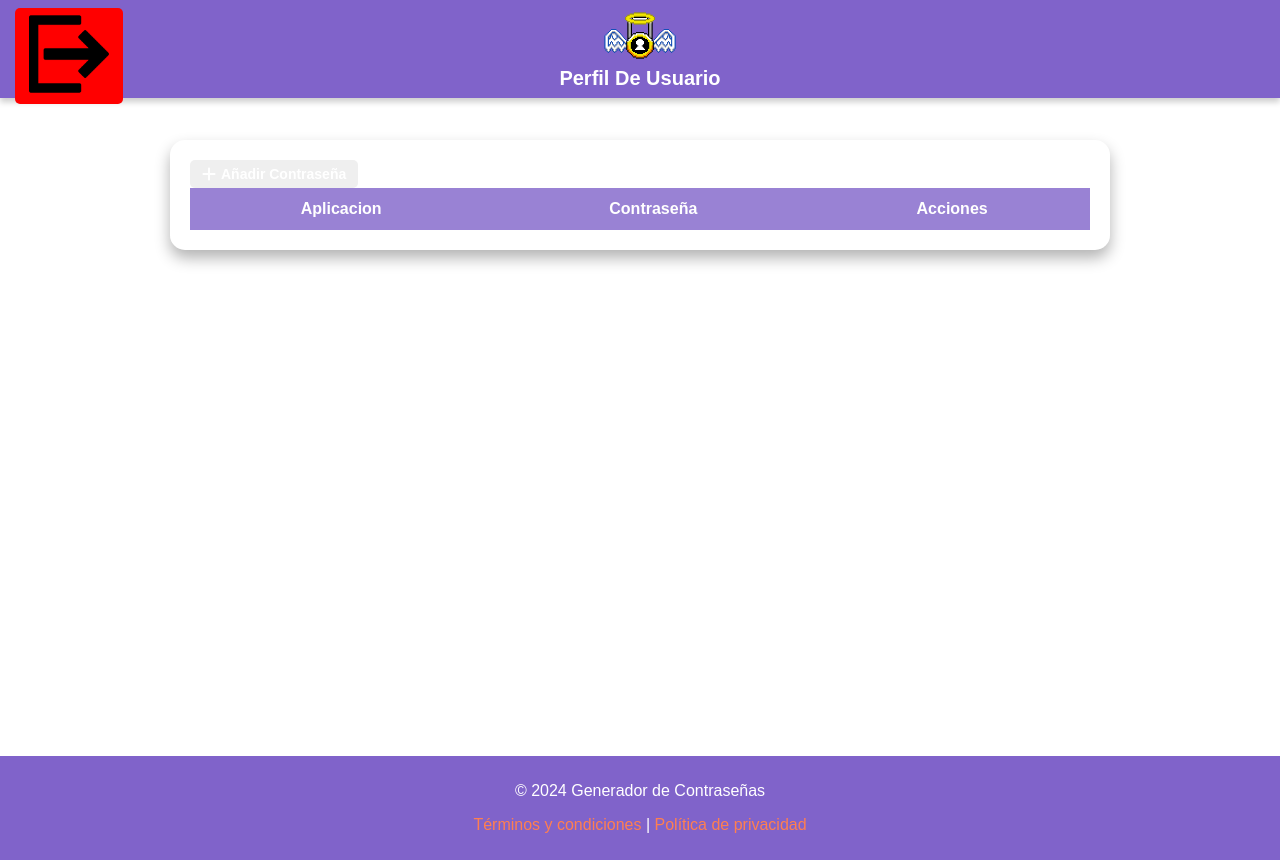
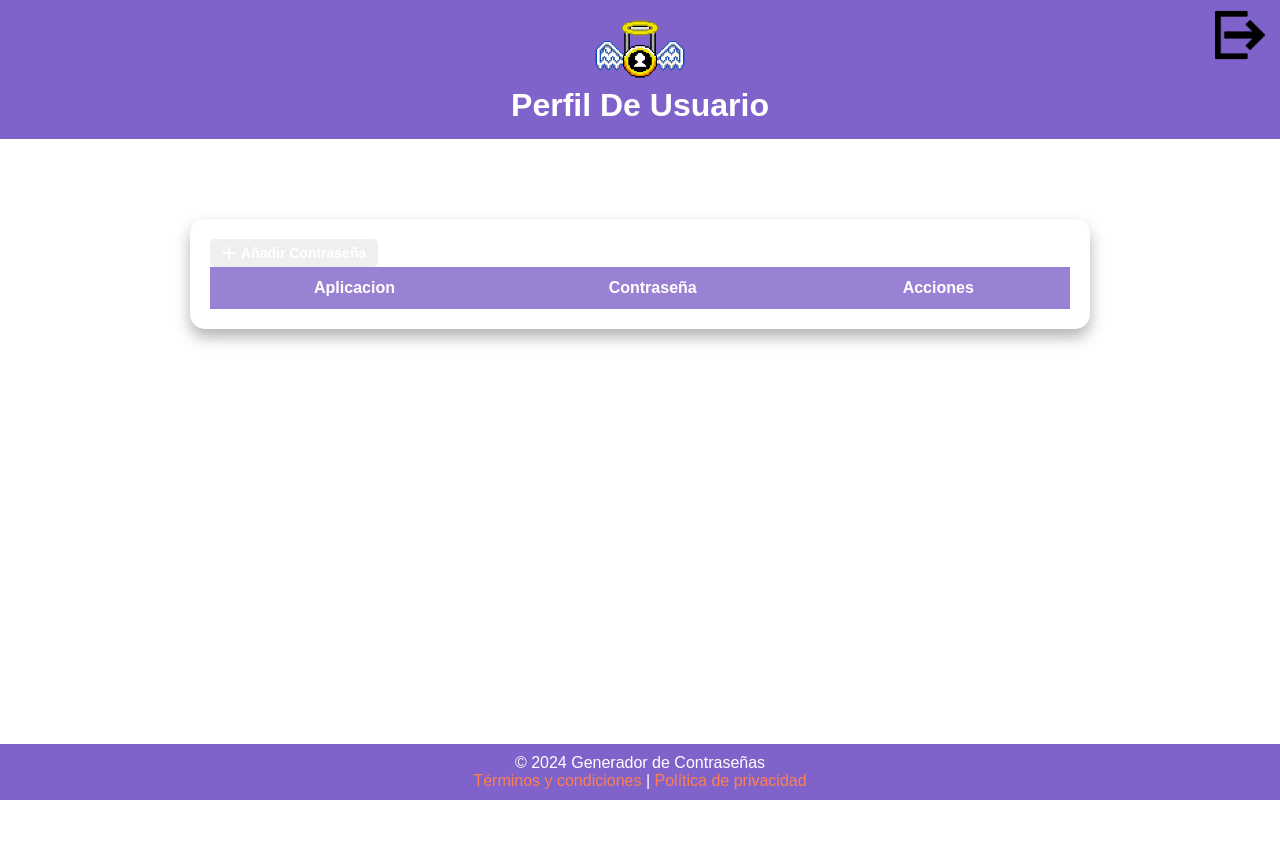
Before and after one commit to Jorkel79/Proyecto_WEBINTEGRAL, a PHP site: page /TablaDeRegistros.php in a window 1280 px wide. After the commit the page ends 800 px from the top, so only its background shows below. Run offline with PHP 8.4, Linux system fonts and the light colour scheme; lists and menus that the app fills with data are empty.

Commit message:
correcion del css de la interfaz tabla

```diff
--- a/css/tabla.css
+++ b/css/tabla.css
@@ -1,3 +1,9 @@
+* {
+    margin: 0;
+    padding: 0;
+    box-sizing: border-box; /* Asegura que el padding no afecte el tamaño total */
+}
+
 /* Fondo del body */
 body {
     font-family: Arial, sans-serif;
@@ -6,59 +12,61 @@ body {
     display: flex;
     flex-direction: column;
     min-height: 100vh;
-
     background-attachment: fixed;
-    padding-top: 60px; /* Espacio para que el contenido no quede oculto por el header */
+    padding-top: 0px; /* Espacio para que el contenido no quede oculto por el header */
 }
 
-/* Estilo del header */
 header {
+    width: 100vw;
     background-color: rgb(128, 99, 202);
     color: white;
-    padding: 8px 0; /* Altura reducida */
+    padding: 15px 0;
     text-align: center;
-    position: fixed;
-    top: 0;
+    position: relative;
     left: 0;
-    width: 100%;
-    z-index: 1000;
-    box-shadow: 0 4px 6px rgba(0, 0, 0, 0.2); /* Sombra para separar el header */
 }
 
 header img {
-    width: 80px; /* Tamaño del logo ajustado */
+    width: 100px;
 }
 
-header h1 {
-    margin: 0;
-    font-size: 20px; /* Tamaño del texto reducido */
+/* Contenedor de botones */
+.header-buttons {
+    position: absolute;
+    top: 10px;
+    right: 15px; /* Mueve el contenedor al lado derecho */
+    display: flex; /* Asegura que los elementos dentro del contenedor sigan alineados */
+    gap: 10px; /* Espaciado opcional entre botones */
 }
 
-.header-buttons {
-    position: absolute;
-    top: 8px;
-    left: 0;
-    right: 0;
-    display: flex;
-    justify-content: space-between;
-    padding: 0 15px;
+/* Estilo de los botones */
+.header-buttons a {
+    display: inline-block;
+    width: 50px;
+    height: 50px;
+    border: none;
+    padding: 0;
+    background-color: transparent;
+    border-radius: 0;
 }
 
-.header-buttons a {
-    background-color: #580087;
-    color: white;
-    padding: 6px 14px; /* Botones más compactos */
-    text-decoration: none;
-    border-radius: 5px;
-    font-weight: bold;
+/* Estilo de las imágenes */
+.header-buttons a img {
+    width: 100%;
+    height: 100%;
+    object-fit: contain;
+    transition: transform 0.3s ease, filter 0.3s ease;
 }
 
-.header-buttons .exit-button {
-    background-color: red;
+/* Efecto hover */
+.header-buttons a:hover img {
+    transform: scale(1.3);
+    filter: brightness(1.9);
 }
 
-.header-buttons a:hover {
-    background-color: #2d0045;
+/* Resaltado para el botón de salir */
+.header-buttons .exit-button img {
+    border: none;
 }
 
 /* Contenedor de la tabla */
```
